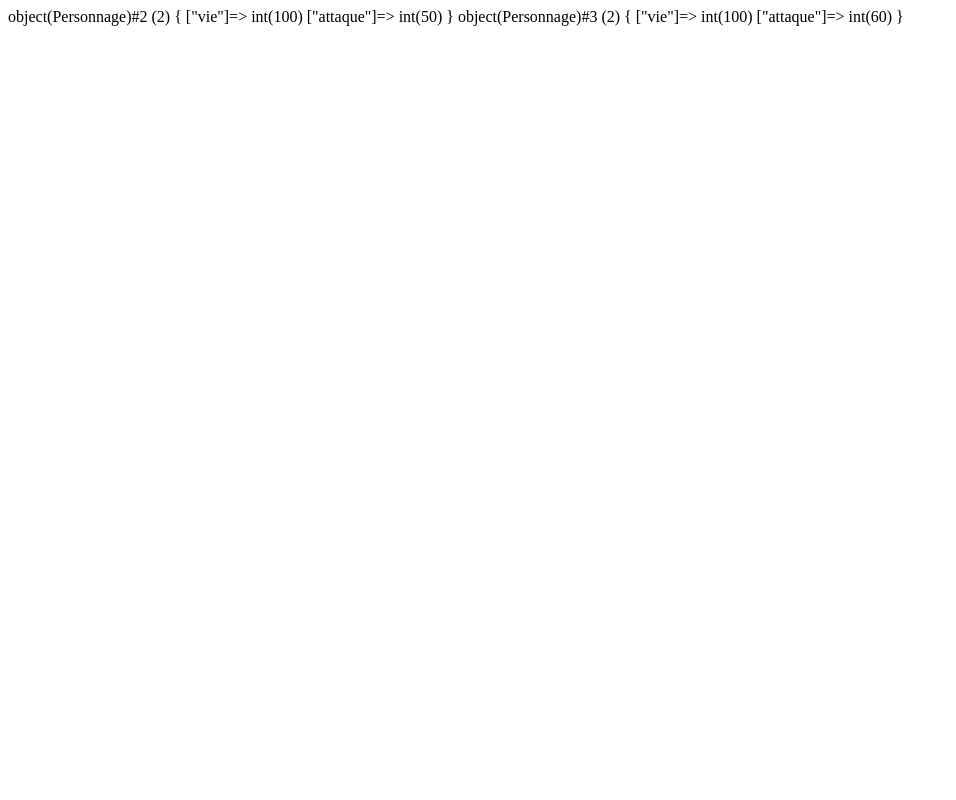
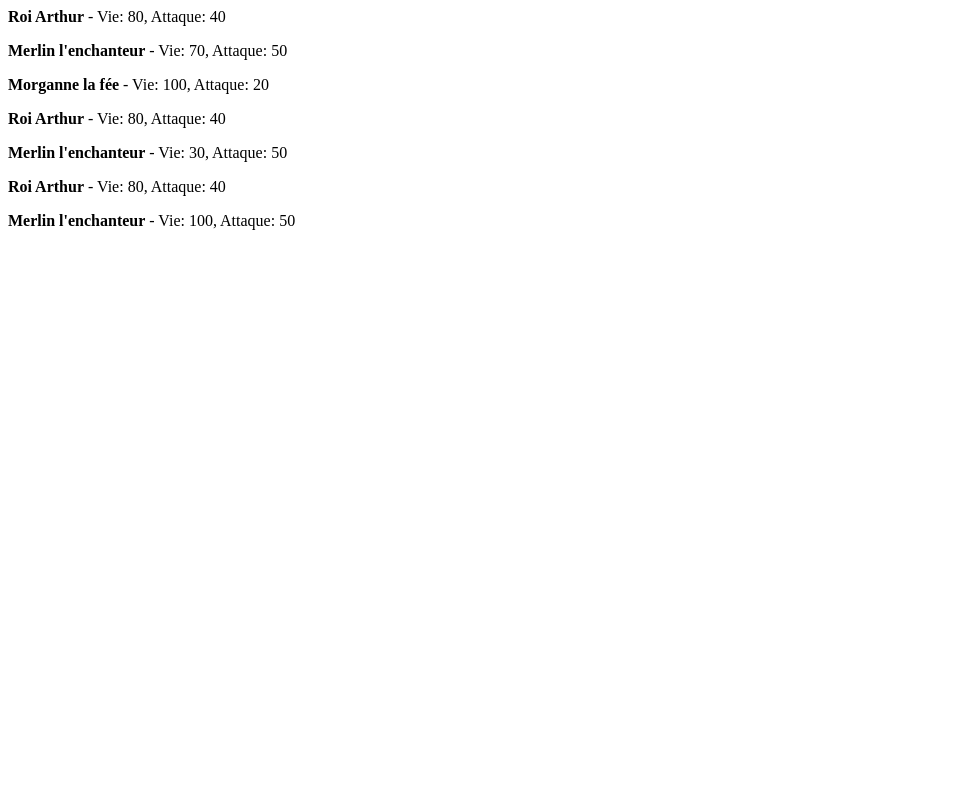
Before and after one commit to Djeg/formation-php-poo, a PHP site: page /jeux.php in a window 1280 px wide. Shown: the whole page, without its empty margins (0-956 px from the left). Run offline with PHP 8.4, Linux system fonts and the light colour scheme.

Commit message:
Correction exo

```diff
--- a/public/Personnage.php
+++ b/public/Personnage.php
@@ -6,9 +6,27 @@ class Personnage
 
     public int $attaque = 20;
 
+    public string $nom;
+
+    public function __construct(string $nom, int $vie = 100, int $attaque = 20)
+    {
+        $this->nom = $nom;
+        $this->vie = $vie;
+        $this->attaque = $attaque;
+    }
+
+    public function afficher(): string
+    {
+        return "<p><strong>{$this->nom}</strong> - Vie: {$this->vie}, Attaque: {$this->attaque}</p>";
+    }
+
+    public function attaquer(Personnage $cible): void
+    {
+        $cible->vie -= $this->attaque;
+    }
+
     public function regenerer(int $vie = 100): void
     {
-        // $this->vie = $this->vie + $vie;
         $this->vie += $vie;
 
         if ($this->vie > 100) {
--- a/public/jeux.php
+++ b/public/jeux.php
@@ -1,21 +1,25 @@
 <?php
 
-// Cette ligne nous d'importer un fichier php
 require_once 'Personnage.php';
 
-// Création des instances de Personnages
-$arthur = new Personnage();
-$arthur->vie = 90;
-$arthur->attaque = 50;
+$arthur = new Personnage('Roi Arthur', 80, 40);
 
-$arthur->regenerer();
+$merlin = new Personnage("Merlin l'enchanteur");
+$merlin->vie = 70;
+$merlin->attaque = 50;
 
-$merlin = new Personnage();
-$merlin->vie = 80;
-$merlin->attaque = 60;
+$morganne = new Personnage('Morganne la fée');
 
-$merlin->regenerer(30);
+echo $arthur->afficher();
+echo $merlin->afficher();
+echo $morganne->afficher();
 
-// On debug ce que contient des variables
-var_dump($arthur);
-var_dump($merlin);
+$arthur->attaquer($merlin);
+
+echo $arthur->afficher();
+echo $merlin->afficher();
+
+$merlin->regenerer(90);
+
+echo $arthur->afficher();
+echo $merlin->afficher();
```
